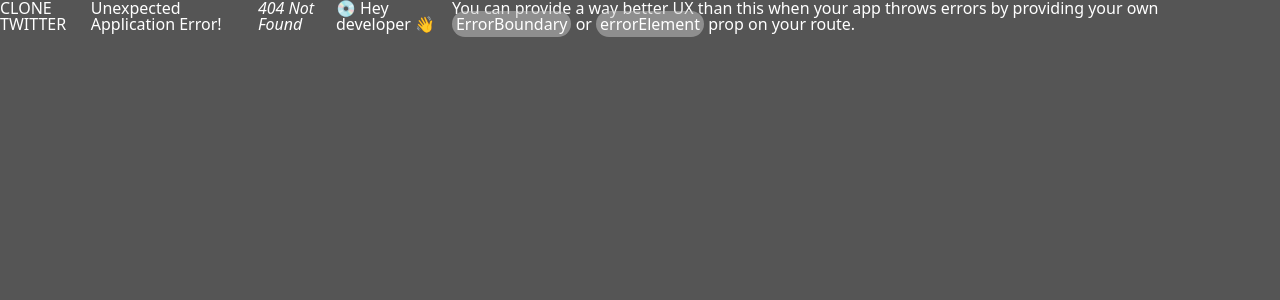
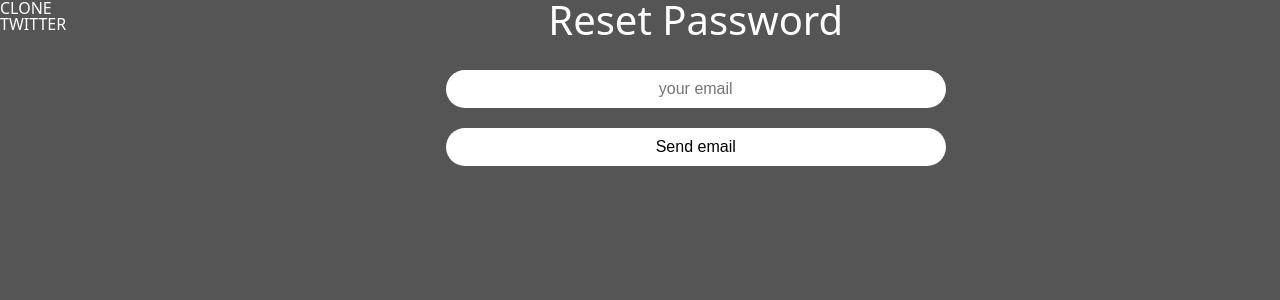
Before and after one commit to Sauvi9non/clone-twitter, a React (Vite) app: page /reset-password in a window 1280 px wide. Before the commit this address had no page. Shown: the top 300 px of the page. Built offline with nearby package versions, Linux system fonts and the light colour scheme.

Commit message:
비밀번호 재설정 이메일 보내기

```diff
--- a/src/App.tsx
+++ b/src/App.tsx
@@ -11,6 +11,7 @@ import LoadingScreen from "./components/loading-screen";
 import { auth } from "./firebase";
 import styled from "styled-components";
 import ProtectedRoute from "./components/protected-route";
+import ResetPassword from "./components/reset-password";
 
 const router = createBrowserRouter([ //변수로 배열을 전달
   {
@@ -34,6 +35,10 @@ const router = createBrowserRouter([ //변수로 배열을 전달
   {
     path: "/create-account",
     element: <CreateAccount />,
+  },
+  {
+    path: "/reset-password",
+    element: <ResetPassword />
   }
 ]);
 
--- a/src/components/auth-component.tsx
+++ b/src/components/auth-component.tsx
@@ -43,7 +43,7 @@ export const Error = styled.span`
     font-size: 16px;
 `;
 
-export const Switcher = styled.text`
+export const Switcher = styled.span`
       color: #A5C8FF;
       margin-top: 10px;
 `;
--- /dev/null
+++ b/src/components/reset-password.tsx
@@ -0,0 +1,37 @@
+import { sendPasswordResetEmail } from "firebase/auth";
+import { auth } from "../firebase";
+import { Form, Input, Title, Wrapper, Error } from "./auth-component";
+import { useState } from "react";
+import { Link } from "react-router-dom";
+
+export default function ResetPassword(){
+    const [email, setEmail] = useState("");
+    const [error, setError] = useState("");
+    const [isLoading, setIsLoading] = useState(false);
+
+    const onChange = (e: React.ChangeEvent<HTMLInputElement>) => {
+        const { target:{name, value} } = e; //event에서 target을 가져온다.
+
+        if(name === "useremail"){ //target의 name이 useremail이면
+            setEmail(value); //setEmail에 target의 value를 넣는다.
+    }
+}
+    const onSubmit = async(e:React.FormEvent<HTMLFormElement>) => { //form태그가 제출될 때 실행
+        e.preventDefault(); //화면이 새로고침되는 것을 막는다.
+        setError("");
+
+        await sendPasswordResetEmail(auth, email); //재설정 이메일 보내기
+        setIsLoading(true);
+    }
+
+
+return <Wrapper>
+<Title>Reset Password</Title>
+<Form onSubmit={onSubmit}>
+<Input name="useremail" value={email} placeholder="your email" type="email" onChange={onChange} required/> {/* Email */}
+<Input type="submit" value={isLoading ? "Check your Email box" : "Send email"}/>
+</Form>
+{error !== "" ? <Error>{error}</Error> : null }
+{isLoading ? <Link to="/login">로그인</Link> : null}
+</Wrapper>
+}
--- a/src/firebase.ts
+++ b/src/firebase.ts
@@ -14,4 +14,4 @@ const firebaseConfig = {
 const app = initializeApp(firebaseConfig); //상단의 Configration 코드로 app을 생성하고
 
 // Authentication을 원한다는 코드를 작성
-export const auth = getAuth(app); //그 app에 댛은 Authentication을 사용하고 싶음
+export const auth = getAuth(app); //그 app에 대한 Authentication을 사용하고 싶음
--- a/src/routes/login.tsx
+++ b/src/routes/login.tsx
@@ -61,6 +61,9 @@ export function Login() { //로그인 페이지
         <Switcher>
           Are you new in here? <Link to="/create-account">Create Account</Link>
         </Switcher>
+        <Switcher>
+          <Link to="/reset-password">Forget Passoword?</Link>
+        </Switcher>
         <GithubLogin />
         {error !== "" ? <Error>{error}</Error> : null }
     </Wrapper>
```
